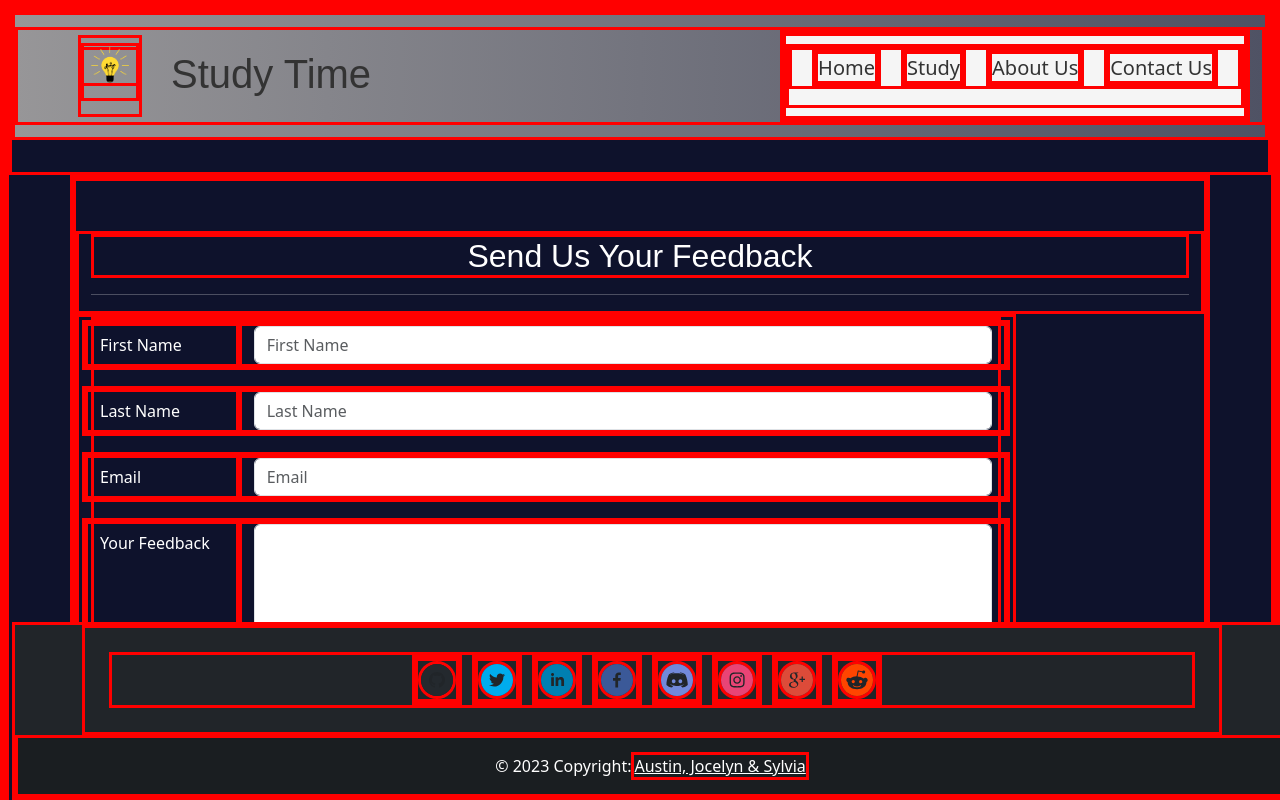
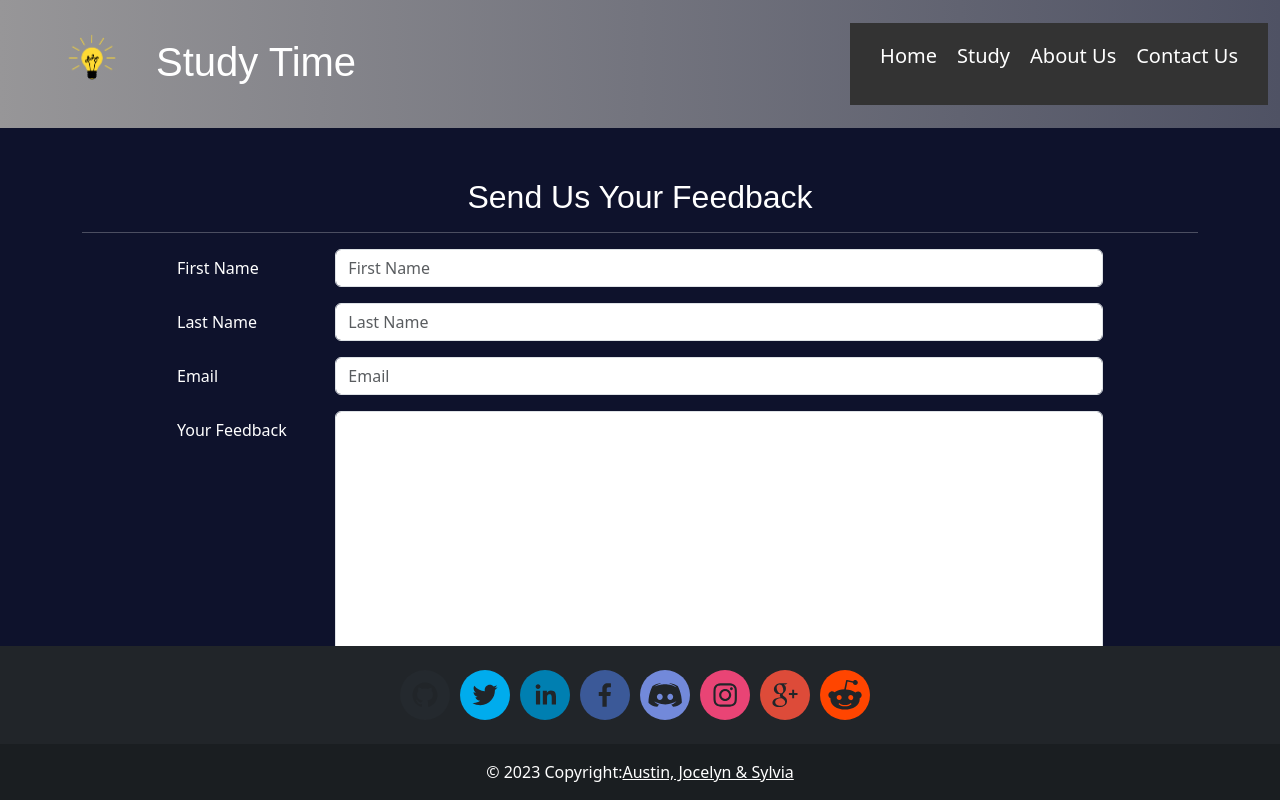
Before and after one commit to AJS-Bootcamp/study-time, a React (Create React App) app: page /ContactPage in a window 1280 px wide. Shown: the top 800 px of the page. Built offline with nearby package versions, Linux system fonts and the light colour scheme.

Commit message:
motivational phrases and style n colors

```diff
--- a/src/App.css
+++ b/src/App.css
@@ -68,9 +68,26 @@ nav .navbar-nav li a {
 .navbar-dark {
   background-color: #0d0d0d;
   background-image: linear-gradient(to right, #979698, #4f5264);
-  margin-bottom: 2rem;
+
   min-height: 8rem;
   box-shadow: #0d0d0d;
+}
+
+.nav-container {
+  background-color: #333;
+  padding: 10px;
+}
+
+.nav-link {
+  color: #0f0000;
+  background-color: #333;
+  text-decoration: none;
+  margin-right: 10px;
+}
+
+.nav-link:hover {
+  color: #e9d2d2;
+  text-decoration: underline;
 }
 
 .page-enter {
@@ -131,7 +148,8 @@ nav .navbar-nav li a {
 /* Header and Footer */
 .navbar,
 .footer {
-  background-color: #f5f5f5;
+  background-color: #333;
+
   /* Lighter background color */
   color: #faeded;
   /* Darker text color */
@@ -158,7 +176,8 @@ nav .navbar-nav li a {
 .navbar a,
 .footer-links a {
   text-decoration: none;
-  color: #333;
+  color: white;
+
   /* Darker text color */
   transition: color 0.3s, text-decoration 0.3s;
   /* Add smooth transitions JUST ADDED*/
@@ -191,11 +210,13 @@ nav .navbar-nav li a {
   flex-direction: column;
   align-items: center;
   width: 100%;
-  border: solid red;
+  border: solid rgb(83, 83, 81);
+
+
 }
 
 * {
-  border: solid red;
+  /* border: solid red; */
 }
 
 .strategy-explanation {
@@ -218,6 +239,21 @@ nav .navbar-nav li a {
 .social-icon {
   margin-right: 10px;
 
+}
+
+/*text hidden*/
+.show-text {
+  opacity: 1;
+  transition: opacity .5s ease-in-out;
+  color: white;
+  background-color: black;
+  height: 30px;
+}
+
+.hide-text {
+  opacity: 0;
+
+  height: 0;
 }
 
 /* On screens that are 992px or less, set the background color to blue */
--- a/src/components/ContactForm.js
+++ b/src/components/ContactForm.js
@@ -12,6 +12,7 @@ const ContactForm = () => {
   };
 
   return (
+    <div className="d-flex flex-column align-items-center justify-content-center">
       <Formik
         initialValues={{
           firstName: "",
@@ -23,8 +24,9 @@ const ContactForm = () => {
         onSubmit={handleSubmit}
         validate={validateContactForm}
       >
-      <Form>
-        <FormGroup row>
+        {({ errors, touched, isValid }) => (
+          <Form className="w-100">
+            <FormGroup row className="mb-3">
               <Label htmlFor="firstName" md="2">
                 First Name
               </Label>
@@ -39,7 +41,7 @@ const ContactForm = () => {
                 </ErrorMessage>
               </Col>
             </FormGroup>
-        <FormGroup row>
+            <FormGroup row className="mb-3">
               <Label htmlFor="lastName" md="2">
                 Last Name
               </Label>
@@ -55,7 +57,7 @@ const ContactForm = () => {
               </Col>
             </FormGroup>
 
-        <FormGroup row>
+            <FormGroup row className="mb-3">
               <Label htmlFor="email" md="2">
                 Email
               </Label>
@@ -72,7 +74,7 @@ const ContactForm = () => {
               </Col>
             </FormGroup>
 
-        <FormGroup row>
+            <FormGroup row className="mb-3">
               <Label htmlFor="feedback" md="2">
                 Your Feedback
               </Label>
@@ -85,15 +87,21 @@ const ContactForm = () => {
                 />
               </Col>
             </FormGroup>
-        <FormGroup row>
+            <FormGroup row className="text-end">
               <Col md={{ size: 10, offset: 2 }}>
-            <Button type="submit" color="primary">
+                <Button
+                  type="submit"
+                  color="primary"
+                  disabled={!isValid || !touched}
+                >
                   Send Feedback
                 </Button>
               </Col>
             </FormGroup>
           </Form>
+        )}
       </Formik>
+    </div>
   );
 };
 
--- a/src/components/Header.js
+++ b/src/components/Header.js
@@ -1,19 +1,45 @@
 import Navigation from "./Navigation";
 import LogoAJS from "../app/assets/img/lightAJS.png";
 import { Navbar, NavbarBrand } from "reactstrap";
+import { useState } from "react";
+import Motivation from "./Motivation";
 
 function Header() {
+  const [showText, setShowText] = useState(false);
+
+  const handleClick = (event) => {
+    event.preventDefault();
+    setShowText(!showText);
+  };
+
   return (
     <div className="header">
-      <Navbar dark color="primary" sticky="top" expand="md">
+      <Navbar color="dark" dark sticky="top" expand="md">
         <NavbarBrand className="ms-5" href="/">
-          <img src={LogoAJS} alt="team logo" className="float-start" />
+          <img
+            src={LogoAJS}
+            alt="team logo"
+            className="float-start"
+            onClick={handleClick}
+          />
           <h1 className="mt-1">Study Time</h1>
         </NavbarBrand>
-        <div>
-          <Navigation />
+        <div className="nav-container">
+          {" "}
+          <Navigation className="nav-link" />
         </div>
       </Navbar>
+      <div
+        className={`text-center bg-dark ${
+          showText ? "show-text" : "hide-text"
+        }`}
+      >
+        {/* <h8>
+          AJS Determine to enhance your study skills and optimize your learning
+          experience.
+        </h8> */}
+        <Motivation />
+      </div>
     </div>
   );
 }
--- /dev/null
+++ b/src/components/Motivation.js
@@ -0,0 +1,21 @@
+import React from "react";
+
+const phrases = [
+  "Team AJS is determined to enhance your study skills and optimize your learning experience!",
+  "You can do it!",
+  "Believe in yourself!",
+  "Stay focused!",
+  "Keep pushing!",
+  "Success is within reach!",
+  "You are capable of great things!",
+];
+
+function Motivation() {
+  const randomIndex = Math.floor(Math.random() * phrases.length);
+  const phrase = phrases[randomIndex];
+  console.log(phrase);
+
+  return <p>{phrase}</p>;
+}
+
+export default Motivation;
--- a/src/pages/AboutPage.js
+++ b/src/pages/AboutPage.js
@@ -7,6 +7,8 @@ const AboutPage = () => {
     backgroundImage: `url(${studyImage})`,
     backgroundSize: "cover",
     backgroundRepeat: "no-repeat",
+
+    marginTop: "20px",
   };
   return (
     <Container style={myStyle}>
@@ -21,8 +23,8 @@ const AboutPage = () => {
           src={LogoAJS}
           alt="Logo AJS"
         />
-        <h3 class="p-2 bg-light bg-opacity-50 text-dark">
-          Determine to discover effective methods to enhance your study skills
+        <h3 class="p-2 bg-light bg-opacity-50 text-dark ">
+          Determined to discover effective methods to enhance your study skills
           and optimize your learning experience.
         </h3>
         <p class="p-2 bg-light bg-opacity-50 text-dark">
--- a/src/pages/ContactPage.js
+++ b/src/pages/ContactPage.js
@@ -4,7 +4,7 @@ import ContactForm from "../components/ContactForm";
 const ContactPage = () => {
   return (
     <Container>
-      <Row className="row-content">
+      <Row className="row-content d-flex justify-content-center">
         <Col xs="12">
           <h2>Send Us Your Feedback</h2>
           <hr />
```
Lines whose indentation alone changed are shown as unchanged.
